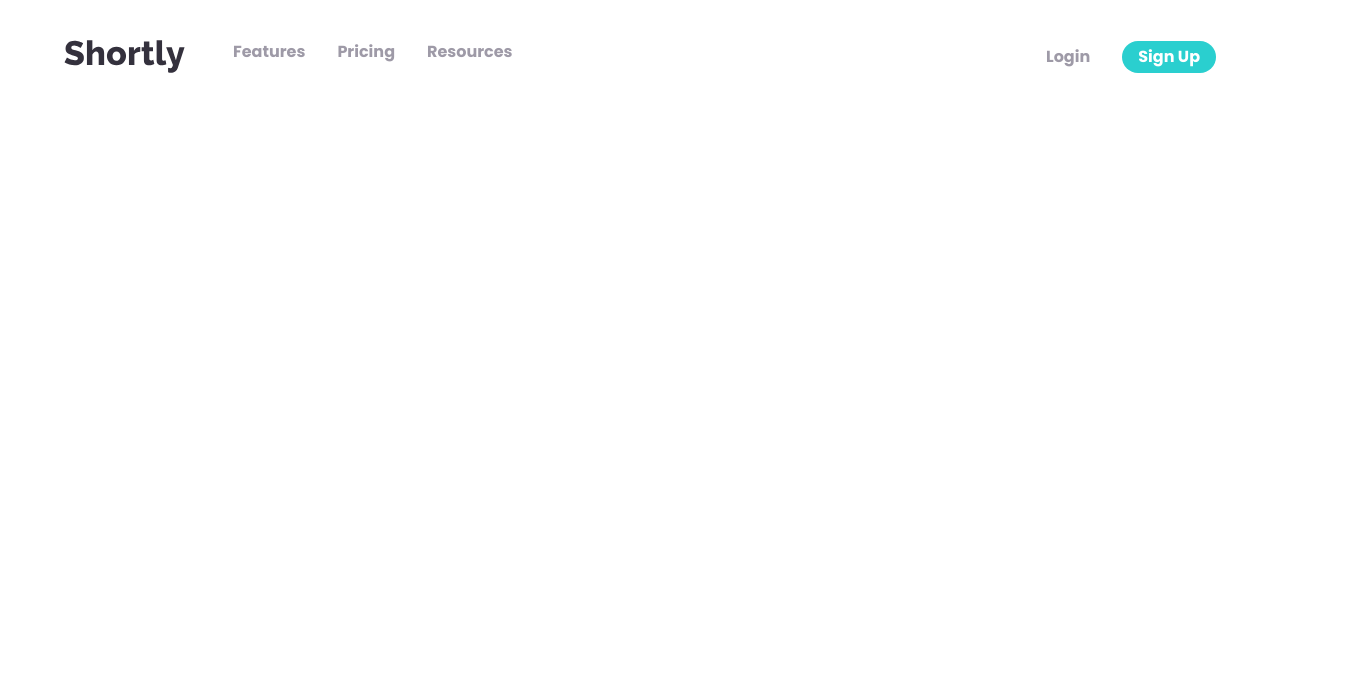
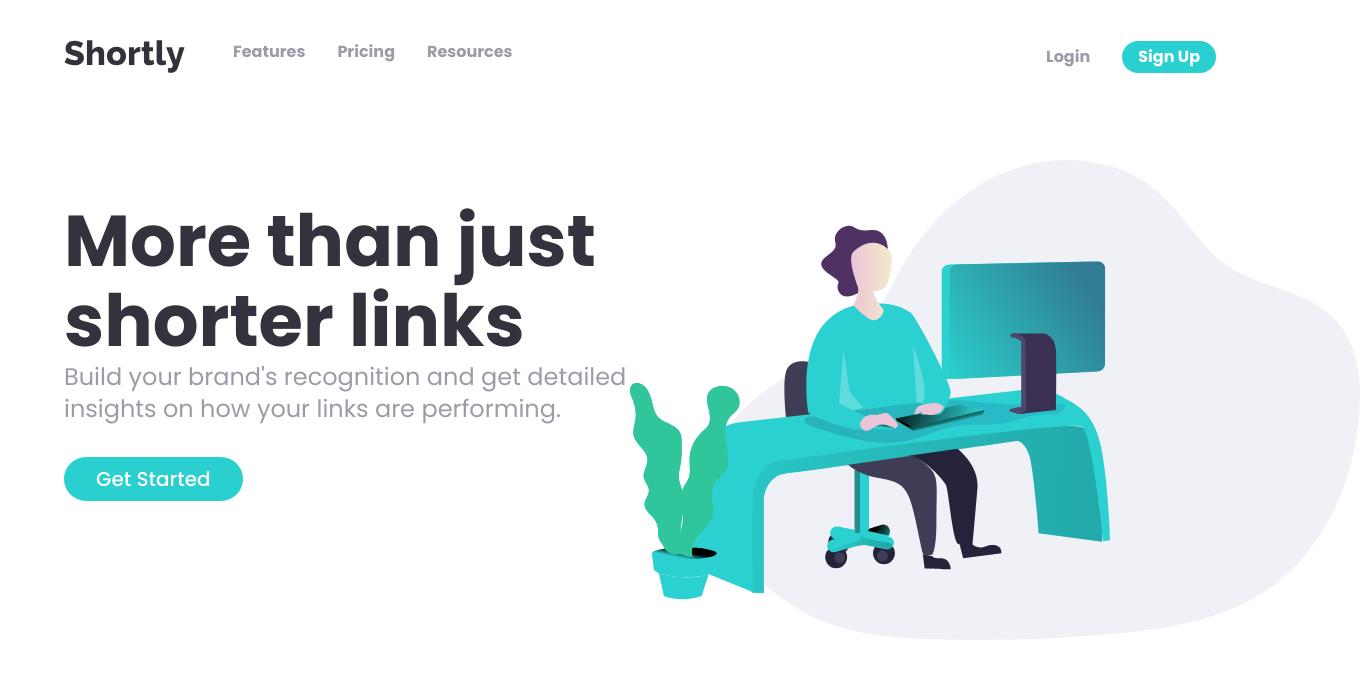
Before and after one commit to preetpalsinghkanda/URL-Shorter, a React (Vite) app: page / in a window 1280 px wide. Shown: the top 678 px of the page, 1360 px wide, since content can reach past the window. Built offline with nearby package versions, Linux system fonts and the light colour scheme.

Commit message:
get started section added

```diff
--- a/src/App.jsx
+++ b/src/App.jsx
@@ -1,10 +1,12 @@
 import React from 'react'
 import NavBar from './Components/NavBar'
+import GetStarted from './Components/GetStarted'
 
 const App = () => {
   return (
-    <div className='flex  justify-center'>
+    <div className='flex items-center flex-col '>
       <NavBar/>
+      <GetStarted/>
 
     </div>
   )
--- /dev/null
+++ b/src/Components/GetStarted.jsx
@@ -0,0 +1,27 @@
+import React from "react";
+import girlWithComputer from '../assets/illustration-working.svg'
+
+const GetStarted = () => {
+  return (
+    <div className="min-w-6xl max-w-6xl my-22 flex ">
+      <div className="flex flex-col items-start gap-8">
+        <div className="">
+          <h1 className="text-7xl/20 font-[700] text-[#35323e]">
+            More than just <p className="block"></p> shorter links
+          </h1>
+          <p className="text-2xl text-[#9e9aa7]">
+            Build your brand's recognition and get detailed <p className="block"></p> insights on how your
+            links are performing.
+          </p>
+        </div>
+
+        <button className="text-white px-8  rounded-4xl py-2 bg-[#2acfcf] font-[500] text-xl"> Get Started</button>
+      </div>
+      <div>
+        <img className="absolute -right-20 h-120 top-40" src={girlWithComputer} alt="" />
+      </div>
+    </div>
+  );
+};
+
+export default GetStarted;
--- a/src/Components/NavBar.jsx
+++ b/src/Components/NavBar.jsx
@@ -3,7 +3,7 @@ import logo from "../assets/logo.svg";
 
 const NavBar = () => {
   return (
-    <div className="min-w-6xl justify-between flex my-10 items-center border-black">
+    <div className="min-w-6xl max-w-6xl justify-between flex my-10 items-center border-black">
       <div className="flex gap-12">
         <img src={logo} alt="" />
         <div className="text-md font-[700] flex gap-8 text-[#9e9aa7]">
```
